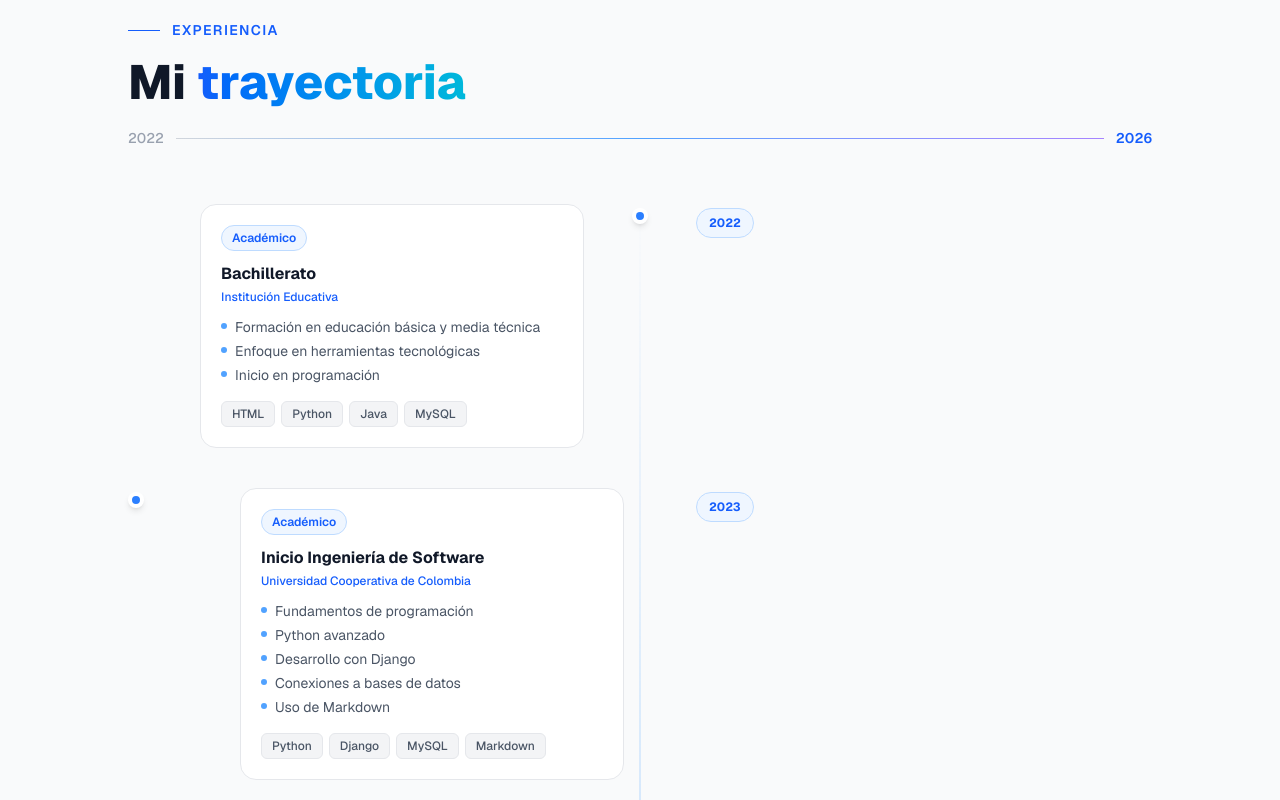
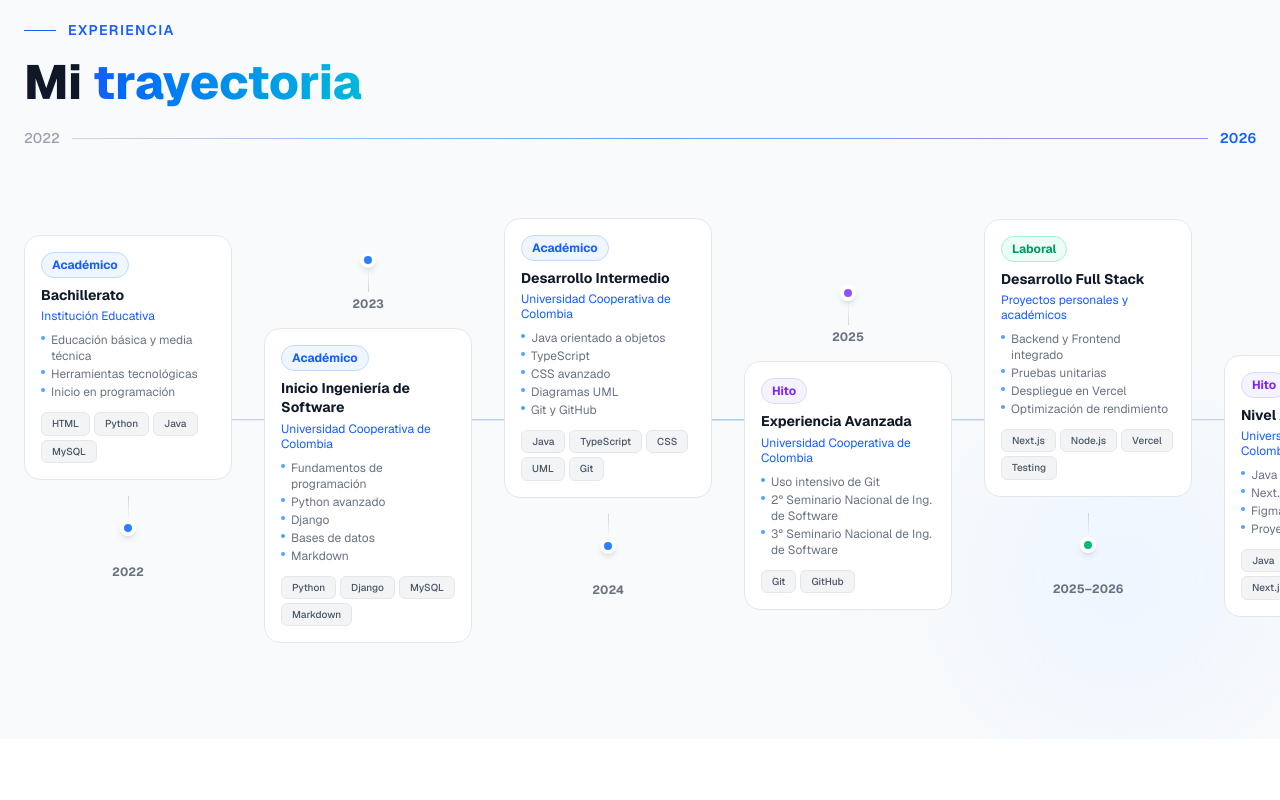
Before and after one commit to sebastiandavid98/portfolio-nextjs-sebastian, a Next.js app: page / in a window 1280 px wide. Shown: the part 2080-2880 px from the top of the page. Built offline with nearby package versions, Linux system fonts and the light colour scheme.

Commit message:
feat: timeline horizontal con cards arriba/abajo alternadas y scroll en móvil

```diff
--- a/app/sections/Experience.tsx
+++ b/app/sections/Experience.tsx
@@ -20,11 +20,7 @@ const timeline: Record<string, TimelineItem[]> = {
       title: "Bachillerato",
       institution: "Institución Educativa",
       type: "academic",
-      points: [
-        "Formación en educación básica y media técnica",
-        "Enfoque en herramientas tecnológicas",
-        "Inicio en programación",
-      ],
+      points: ["Educación básica y media técnica", "Herramientas tecnológicas", "Inicio en programación"],
       tech: ["HTML", "Python", "Java", "MySQL"],
     },
     {
@@ -32,13 +28,7 @@ const timeline: Record<string, TimelineItem[]> = {
       title: "Inicio Ingeniería de Software",
       institution: "Universidad Cooperativa de Colombia",
       type: "academic",
-      points: [
-        "Fundamentos de programación",
-        "Python avanzado",
-        "Desarrollo con Django",
-        "Conexiones a bases de datos",
-        "Uso de Markdown",
-      ],
+      points: ["Fundamentos de programación", "Python avanzado", "Django", "Bases de datos", "Markdown"],
       tech: ["Python", "Django", "MySQL", "Markdown"],
     },
     {
@@ -46,39 +36,23 @@ const timeline: Record<string, TimelineItem[]> = {
       title: "Desarrollo Intermedio",
       institution: "Universidad Cooperativa de Colombia",
       type: "academic",
-      points: [
-        "Java orientado a objetos",
-        "TypeScript",
-        "CSS avanzado",
-        "Diagramas UML",
-        "Historias de usuario",
-        "Git y GitHub",
-      ],
+      points: ["Java orientado a objetos", "TypeScript", "CSS avanzado", "Diagramas UML", "Git y GitHub"],
       tech: ["Java", "TypeScript", "CSS", "UML", "Git"],
     },
     {
       year: "2025",
-      title: "Experiencia Académica Avanzada",
+      title: "Experiencia Avanzada",
       institution: "Universidad Cooperativa de Colombia",
       type: "milestone",
-      points: [
-        "Uso intensivo de Git y flujos de trabajo colaborativos",
-        "Segundo Seminario Nacional de Ingeniería de Software",
-        "Tercer Seminario Nacional de Ingeniería de Software",
-      ],
+      points: ["Uso intensivo de Git", "2° Seminario Nacional de Ing. de Software", "3° Seminario Nacional de Ing. de Software"],
       tech: ["Git", "GitHub"],
     },
     {
-      year: "2025 – 2026",
+      year: "2025–2026",
       title: "Desarrollo Full Stack",
       institution: "Proyectos personales y académicos",
       type: "work",
-      points: [
-        "Desarrollo Backend y Frontend integrado",
-        "Pruebas unitarias y de integración",
-        "Despliegue en Vercel",
-        "Optimización de rendimiento",
-      ],
+      points: ["Backend y Frontend integrado", "Pruebas unitarias", "Despliegue en Vercel", "Optimización de rendimiento"],
       tech: ["Next.js", "Node.js", "Vercel", "Testing"],
     },
     {
@@ -86,12 +60,7 @@ const timeline: Record<string, TimelineItem[]> = {
       title: "Nivel Actual",
       institution: "Universidad Cooperativa de Colombia",
       type: "milestone",
-      points: [
-        "Java y TypeScript avanzado",
-        "Next.js y ecosistema React",
-        "Figma para diseño UI/UX",
-        "Desarrollo de proyectos completos",
-      ],
+      points: ["Java y TypeScript avanzado", "Next.js y React", "Figma UI/UX", "Proyectos completos"],
       tech: ["Java", "TypeScript", "Next.js", "Figma"],
     },
   ],
@@ -101,11 +70,7 @@ const timeline: Record<string, TimelineItem[]> = {
       title: "High School",
       institution: "Educational Institution",
       type: "academic",
-      points: [
-        "Basic and technical secondary education",
-        "Focus on technology tools",
-        "Introduction to programming",
-      ],
+      points: ["Basic and technical secondary education", "Technology tools", "Introduction to programming"],
       tech: ["HTML", "Python", "Java", "MySQL"],
     },
     {
@@ -113,13 +78,7 @@ const timeline: Record<string, TimelineItem[]> = {
       title: "Software Engineering — Start",
       institution: "Universidad Cooperativa de Colombia",
       type: "academic",
-      points: [
-        "Programming fundamentals",
-        "Advanced Python",
-        "Django development",
-        "Database connections",
-        "Markdown usage",
-      ],
+      points: ["Programming fundamentals", "Advanced Python", "Django", "Databases", "Markdown"],
       tech: ["Python", "Django", "MySQL", "Markdown"],
     },
     {
@@ -127,39 +86,23 @@ const timeline: Record<string, TimelineItem[]> = {
       title: "Intermediate Development",
       institution: "Universidad Cooperativa de Colombia",
       type: "academic",
-      points: [
-        "Object-oriented Java",
-        "TypeScript",
-        "Advanced CSS",
-        "UML diagrams",
-        "User stories",
-        "Git and GitHub",
-      ],
+      points: ["Object-oriented Java", "TypeScript", "Advanced CSS", "UML diagrams", "Git and GitHub"],
       tech: ["Java", "TypeScript", "CSS", "UML", "Git"],
     },
     {
       year: "2025",
-      title: "Advanced Academic Experience",
+      title: "Advanced Experience",
       institution: "Universidad Cooperativa de Colombia",
       type: "milestone",
-      points: [
-        "Intensive Git usage and collaborative workflows",
-        "2nd National Software Engineering Seminar",
-        "3rd National Software Engineering Seminar",
-      ],
+      points: ["Intensive Git usage", "2nd National Software Engineering Seminar", "3rd National Software Engineering Seminar"],
       tech: ["Git", "GitHub"],
     },
     {
-      year: "2025 – 2026",
+      year: "2025–2026",
       title: "Full Stack Development",
       institution: "Personal and academic projects",
       type: "work",
-      points: [
-        "Integrated Backend and Frontend development",
-        "Unit and integration testing",
-        "Deployment on Vercel",
-        "Performance optimization",
-      ],
+      points: ["Integrated Backend and Frontend", "Unit testing", "Vercel deployment", "Performance optimization"],
       tech: ["Next.js", "Node.js", "Vercel", "Testing"],
     },
     {
@@ -167,133 +110,88 @@ const timeline: Record<string, TimelineItem[]> = {
       title: "Current Level",
       institution: "Universidad Cooperativa de Colombia",
       type: "milestone",
-      points: [
-        "Advanced Java and TypeScript",
-        "Next.js and React ecosystem",
-        "Figma for UI/UX design",
-        "Complete project development",
-      ],
+      points: ["Advanced Java and TypeScript", "Next.js and React", "Figma UI/UX", "Complete projects"],
       tech: ["Java", "TypeScript", "Next.js", "Figma"],
     },
   ],
   fr: [
     {
-      year: "2022",
-      title: "Lycée",
-      institution: "Établissement scolaire",
-      type: "academic",
-      points: [
-        "Formation secondaire technique",
-        "Accent sur les outils technologiques",
-        "Introduction à la programmation",
-      ],
+      year: "2022", title: "Lycée", institution: "Établissement scolaire", type: "academic",
+      points: ["Formation secondaire technique", "Outils technologiques", "Introduction à la programmation"],
       tech: ["HTML", "Python", "Java", "MySQL"],
     },
     {
-      year: "2023",
-      title: "Début Génie Logiciel",
-      institution: "Universidad Cooperativa de Colombia",
-      type: "academic",
-      points: [
-        "Fondamentaux de la programmation",
-        "Python avancé",
-        "Développement avec Django",
-        "Connexions aux bases de données",
-      ],
+      year: "2023", title: "Début Génie Logiciel", institution: "Universidad Cooperativa de Colombia", type: "academic",
+      points: ["Fondamentaux de programmation", "Python avancé", "Django", "Bases de données"],
       tech: ["Python", "Django", "MySQL"],
     },
     {
-      year: "2024",
-      title: "Développement Intermédiaire",
-      institution: "Universidad Cooperativa de Colombia",
-      type: "academic",
-      points: ["Java orienté objet", "TypeScript", "CSS avancé", "Diagrammes UML", "Git et GitHub"],
+      year: "2024", title: "Développement Intermédiaire", institution: "Universidad Cooperativa de Colombia", type: "academic",
+      points: ["Java orienté objet", "TypeScript", "CSS avancé", "UML", "Git"],
       tech: ["Java", "TypeScript", "CSS", "UML", "Git"],
     },
     {
-      year: "2025",
-      title: "Expérience Académique Avancée",
-      institution: "Universidad Cooperativa de Colombia",
-      type: "milestone",
-      points: ["Utilisation intensive de Git", "2ème Séminaire National", "3ème Séminaire National"],
+      year: "2025", title: "Expérience Avancée", institution: "Universidad Cooperativa de Colombia", type: "milestone",
+      points: ["Git intensif", "2ème Séminaire National", "3ème Séminaire National"],
       tech: ["Git", "GitHub"],
     },
     {
-      year: "2025 – 2026",
-      title: "Développement Full Stack",
-      institution: "Projets personnels et académiques",
-      type: "work",
-      points: ["Backend et Frontend intégrés", "Tests unitaires", "Déploiement sur Vercel"],
+      year: "2025–2026", title: "Développement Full Stack", institution: "Projets personnels", type: "work",
+      points: ["Backend et Frontend", "Tests unitaires", "Déploiement Vercel"],
       tech: ["Next.js", "Node.js", "Vercel"],
     },
     {
-      year: "2026",
-      title: "Niveau Actuel",
-      institution: "Universidad Cooperativa de Colombia",
-      type: "milestone",
+      year: "2026", title: "Niveau Actuel", institution: "Universidad Cooperativa de Colombia", type: "milestone",
       points: ["Java et TypeScript avancés", "Next.js", "Figma", "Projets complets"],
       tech: ["Java", "TypeScript", "Next.js", "Figma"],
     },
   ],
   ja: [
     {
-      year: "2022",
-      title: "高校",
-      institution: "教育機関",
-      type: "academic",
-      points: ["基礎・技術中等教育", "技術ツールへの注力", "プログラミング入門"],
+      year: "2022", title: "高校", institution: "教育機関", type: "academic",
+      points: ["基礎・技術中等教育", "技術ツール", "プログラミング入門"],
       tech: ["HTML", "Python", "Java", "MySQL"],
     },
     {
-      year: "2023",
-      title: "ソフトウェアエンジニアリング開始",
-      institution: "Universidad Cooperativa de Colombia",
-      type: "academic",
-      points: ["プログラミング基礎", "Python上級", "Django開発", "データベース接続"],
+      year: "2023", title: "ソフトウェアエンジニアリング開始", institution: "Universidad Cooperativa de Colombia", type: "academic",
+      points: ["プログラミング基礎", "Python上級", "Django", "データベース"],
       tech: ["Python", "Django", "MySQL"],
     },
     {
-      year: "2024",
-      title: "中級開発",
-      institution: "Universidad Cooperativa de Colombia",
-      type: "academic",
-      points: ["オブジェクト指向Java", "TypeScript", "高度なCSS", "UML図", "Git"],
+      year: "2024", title: "中級開発", institution: "Universidad Cooperativa de Colombia", type: "academic",
+      points: ["オブジェクト指向Java", "TypeScript", "高度なCSS", "UML", "Git"],
       tech: ["Java", "TypeScript", "CSS", "UML", "Git"],
     },
     {
-      year: "2025",
-      title: "高度な学術経験",
-      institution: "Universidad Cooperativa de Colombia",
-      type: "milestone",
+      year: "2025", title: "高度な学術経験", institution: "Universidad Cooperativa de Colombia", type: "milestone",
       points: ["Git集中使用", "第2回全国セミナー", "第3回全国セミナー"],
       tech: ["Git", "GitHub"],
     },
     {
-      year: "2025 – 2026",
-      title: "フルスタック開発",
-      institution: "個人・学術プロジェクト",
-      type: "work",
+      year: "2025–2026", title: "フルスタック開発", institution: "個人・学術プロジェクト", type: "work",
       points: ["バックエンド・フロントエンド統合", "ユニットテスト", "Vercelデプロイ"],
       tech: ["Next.js", "Node.js", "Vercel"],
     },
     {
-      year: "2026",
-      title: "現在のレベル",
-      institution: "Universidad Cooperativa de Colombia",
-      type: "milestone",
-      points: ["Java・TypeScript上級", "Next.js", "Figma", "完全なプロジェクト開発"],
+      year: "2026", title: "現在のレベル", institution: "Universidad Cooperativa de Colombia", type: "milestone",
+      points: ["Java・TypeScript上級", "Next.js", "Figma", "完全なプロジェクト"],
       tech: ["Java", "TypeScript", "Next.js", "Figma"],
     },
   ],
 };
 
 const typeConfig = {
-  academic:  { dot: "bg-blue-500",   badge: "bg-blue-50 dark:bg-blue-500/10 text-blue-600 dark:text-blue-400 border-blue-200 dark:border-blue-500/20",  label: { es: "Académico", en: "Academic", fr: "Académique", ja: "学術" } },
-  work:      { dot: "bg-emerald-500", badge: "bg-emerald-50 dark:bg-emerald-500/10 text-emerald-600 dark:text-emerald-400 border-emerald-200 dark:border-emerald-500/20", label: { es: "Laboral", en: "Work", fr: "Professionnel", ja: "職歴" } },
-  milestone: { dot: "bg-violet-500",  badge: "bg-violet-50 dark:bg-violet-500/10 text-violet-600 dark:text-violet-400 border-violet-200 dark:border-violet-500/20",  label: { es: "Hito", en: "Milestone", fr: "Étape clé", ja: "マイルストーン" } },
+  academic:  { dot: "bg-blue-500",    line: "border-blue-400",   badge: "bg-blue-50 dark:bg-blue-500/10 text-blue-600 dark:text-blue-400 border-blue-200 dark:border-blue-500/20",    label: { es: "Académico", en: "Academic",     fr: "Académique",    ja: "学術" } },
+  work:      { dot: "bg-emerald-500", line: "border-emerald-400", badge: "bg-emerald-50 dark:bg-emerald-500/10 text-emerald-600 dark:text-emerald-400 border-emerald-200 dark:border-emerald-500/20", label: { es: "Laboral",   en: "Work",          fr: "Professionnel", ja: "職歴" } },
+  milestone: { dot: "bg-violet-500",  line: "border-violet-400",  badge: "bg-violet-50 dark:bg-violet-500/10 text-violet-600 dark:text-violet-400 border-violet-200 dark:border-violet-500/20",   label: { es: "Hito",      en: "Milestone",     fr: "Étape clé",     ja: "マイルストーン" } },
 };
 
-function TimelineCard({ item, index, lang }: { item: TimelineItem; index: number; lang: string }) {
+function HorizontalCard({ item, index, lang, position }: {
+  item: TimelineItem;
+  index: number;
+  lang: string;
+  position: "top" | "bottom";
+}) {
   const ref = useRef<HTMLDivElement>(null);
   const cfg = typeConfig[item.type];
 
@@ -302,101 +200,90 @@ function TimelineCard({ item, index, lang }: { item: TimelineItem; index: number
     if (!el) return;
     const observer = new IntersectionObserver(
       ([entry]) => { if (entry.isIntersecting) { el.classList.add("is-visible"); observer.disconnect(); } },
-      { threshold: 0.15 }
+      { threshold: 0.1 }
     );
     observer.observe(el);
     return () => observer.disconnect();
   }, []);
 
-  const isLeft = index % 2 === 0;
-
   return (
     <div
       ref={ref}
-      className="timeline-item relative flex items-start gap-0 md:gap-6"
-      style={{ transitionDelay: `${index * 0.08}s` }}
+      className="timeline-item flex flex-col items-center"
+      style={{ transitionDelay: `${index * 0.1}s` }}
     >
-      {/* Desktop: left side content */}
-      <div className={`hidden md:flex flex-1 ${isLeft ? "justify-end pr-6" : "justify-start pl-6 order-last"}`}>
-        {isLeft && (
-          <div className="max-w-sm w-full">
-            <CardContent item={item} cfg={cfg} lang={lang} />
-          </div>
-        )}
-        {!isLeft && (
-          <span className={`mt-1 inline-block text-xs font-bold px-3 py-1.5 rounded-full border ${cfg.badge}`}>
-            {item.year}
-          </span>
-        )}
-      </div>
-
-      {/* Center dot */}
-      <div className="hidden md:flex flex-col items-center shrink-0 pt-1">
-        <div className={`w-4 h-4 rounded-full ${cfg.dot} border-4 border-white dark:border-[#060D1F] shadow-md z-10`} />
-      </div>
-
-      {/* Desktop: right side content */}
-      <div className={`hidden md:flex flex-1 ${isLeft ? "justify-start pl-6" : "justify-end pr-6"}`}>
-        {!isLeft && (
-          <div className="max-w-sm w-full">
-            <CardContent item={item} cfg={cfg} lang={lang} />
-          </div>
-        )}
-        {isLeft && (
-          <span className={`mt-1 inline-block text-xs font-bold px-3 py-1.5 rounded-full border ${cfg.badge}`}>
-            {item.year}
-          </span>
-        )}
-      </div>
-
-      {/* Mobile: full width */}
-      <div className="md:hidden flex gap-4 w-full pl-2">
-        <div className="flex flex-col items-center shrink-0 pt-1.5">
-          <div className={`w-3.5 h-3.5 rounded-full ${cfg.dot} border-4 border-white dark:border-[#060D1F] shadow-md z-10`} />
-          <div className="w-px flex-1 bg-gradient-to-b from-gray-300 dark:from-slate-700 to-transparent mt-1" />
-        </div>
-        <div className="flex-1 pb-6">
+      {/* Top card or spacer */}
+      {position === "top" ? (
+        <div className="group w-52 bg-white dark:bg-[#0F1E3A] border border-gray-200 dark:border-[#1A2E50] rounded-2xl p-4 hover:border-blue-300 dark:hover:border-blue-500/40 hover:shadow-xl hover:shadow-blue-500/10 hover:-translate-y-1 transition-all duration-300 mb-4">
           <span className={`inline-block text-xs font-bold px-2.5 py-1 rounded-full border mb-2 ${cfg.badge}`}>
-            {item.year}
-          </span>
-          <CardContent item={item} cfg={cfg} lang={lang} />
-        </div>
-      </div>
-    </div>
-  );
-}
-
-function CardContent({ item, cfg, lang }: { item: TimelineItem; cfg: typeof typeConfig.academic; lang: string }) {
-  return (
-    <div className="group bg-white dark:bg-[#0F1E3A] border border-gray-200 dark:border-[#1A2E50] rounded-2xl p-5 hover:border-blue-300 dark:hover:border-blue-500/40 hover:shadow-xl hover:shadow-blue-500/8 hover:-translate-y-1 transition-all duration-300">
-      {/* Type badge */}
-      <span className={`inline-flex items-center text-xs font-semibold px-2.5 py-1 rounded-full border mb-3 ${cfg.badge}`}>
             {cfg.label[lang as keyof typeof cfg.label] ?? cfg.label.es}
           </span>
-
-      <h3 className="text-gray-900 dark:text-white font-bold text-base leading-snug mb-1 group-hover:text-blue-600 dark:group-hover:text-blue-400 transition-colors duration-200">
+          <h3 className="text-gray-900 dark:text-white font-bold text-sm leading-snug mb-1 group-hover:text-blue-600 dark:group-hover:text-blue-400 transition-colors">
             {item.title}
           </h3>
-
           {item.institution && (
-        <p className="text-blue-600 dark:text-blue-400 text-xs font-medium mb-3">{item.institution}</p>
+            <p className="text-blue-600 dark:text-blue-400 text-xs mb-2 leading-tight">{item.institution}</p>
           )}
-
-      <ul className="space-y-1 mb-4">
+          <ul className="space-y-0.5 mb-3">
             {item.points.map((p, i) => (
-          <li key={i} className="flex items-start gap-2 text-gray-600 dark:text-slate-400 text-sm">
-            <span className="mt-1.5 w-1.5 h-1.5 rounded-full bg-blue-400 dark:bg-blue-500 shrink-0" />
+              <li key={i} className="flex items-start gap-1.5 text-gray-500 dark:text-slate-400 text-xs">
+                <span className="mt-1 w-1 h-1 rounded-full bg-blue-400 shrink-0" />
                 {p}
               </li>
             ))}
           </ul>
+          {item.tech && (
+            <div className="flex flex-wrap gap-1">
+              {item.tech.map((t) => <TechPill key={t} label={t} className="text-[10px] px-2 py-0.5" />)}
+            </div>
+          )}
+        </div>
+      ) : (
+        <div className="h-4 mb-4" />
+      )}
 
-      {item.tech && item.tech.length > 0 && (
-        <div className="flex flex-wrap gap-1.5">
-          {item.tech.map((t) => (
-            <TechPill key={t} label={t} />
+      {/* Connector line top */}
+      <div className={`w-px h-6 ${position === "top" ? "bg-gradient-to-b from-gray-300 dark:from-slate-600 to-transparent" : "bg-transparent"}`} />
+
+      {/* Dot */}
+      <div className={`w-4 h-4 rounded-full ${cfg.dot} border-4 border-white dark:border-[#060D1F] shadow-md z-10 shrink-0`} />
+
+      {/* Connector line bottom */}
+      <div className={`w-px h-6 ${position === "bottom" ? "bg-gradient-to-t from-gray-300 dark:from-slate-600 to-transparent" : "bg-transparent"}`} />
+
+      {/* Year label */}
+      <span className="text-xs font-bold text-gray-500 dark:text-slate-400 mt-1 mb-2 whitespace-nowrap">
+        {item.year}
+      </span>
+
+      {/* Bottom card or spacer */}
+      {position === "bottom" ? (
+        <div className="group w-52 bg-white dark:bg-[#0F1E3A] border border-gray-200 dark:border-[#1A2E50] rounded-2xl p-4 hover:border-blue-300 dark:hover:border-blue-500/40 hover:shadow-xl hover:shadow-blue-500/10 hover:translate-y-1 transition-all duration-300 mt-2">
+          <span className={`inline-block text-xs font-bold px-2.5 py-1 rounded-full border mb-2 ${cfg.badge}`}>
+            {cfg.label[lang as keyof typeof cfg.label] ?? cfg.label.es}
+          </span>
+          <h3 className="text-gray-900 dark:text-white font-bold text-sm leading-snug mb-1 group-hover:text-blue-600 dark:group-hover:text-blue-400 transition-colors">
+            {item.title}
+          </h3>
+          {item.institution && (
+            <p className="text-blue-600 dark:text-blue-400 text-xs mb-2 leading-tight">{item.institution}</p>
+          )}
+          <ul className="space-y-0.5 mb-3">
+            {item.points.map((p, i) => (
+              <li key={i} className="flex items-start gap-1.5 text-gray-500 dark:text-slate-400 text-xs">
+                <span className="mt-1 w-1 h-1 rounded-full bg-blue-400 shrink-0" />
+                {p}
+              </li>
             ))}
+          </ul>
+          {item.tech && (
+            <div className="flex flex-wrap gap-1">
+              {item.tech.map((t) => <TechPill key={t} label={t} className="text-[10px] px-2 py-0.5" />)}
             </div>
+          )}
+        </div>
+      ) : (
+        <div className="h-4" />
       )}
     </div>
   );
@@ -410,7 +297,7 @@ export default function Experience() {
     <section id="experience" className="relative bg-gray-50 dark:bg-slate-900 py-20 px-6 overflow-hidden">
       <div className="absolute bottom-0 right-0 w-80 h-80 bg-blue-50 dark:bg-blue-500/5 rounded-full blur-3xl pointer-events-none" />
 
-      <div className="relative max-w-5xl mx-auto">
+      <div className="relative max-w-7xl mx-auto">
 
         <SectionHeader
           label={t.experience.label}
@@ -419,32 +306,44 @@ export default function Experience() {
           className="mb-4"
         />
 
-        {/* Year range bar */}
-        <div className="animate-fade-up delay-100 flex items-center gap-3 mb-14">
+        {/* Year range */}
+        <div className="animate-fade-up delay-100 flex items-center gap-3 mb-12">
           <span className="text-gray-400 dark:text-slate-500 text-sm font-medium">2022</span>
           <div className="flex-1 h-px bg-gradient-to-r from-gray-300 via-blue-400 to-violet-400 dark:from-slate-700 dark:via-blue-500 dark:to-violet-500" />
           <span className="text-blue-600 dark:text-blue-400 text-sm font-semibold">2026</span>
         </div>
 
-        {/* Timeline */}
-        <div className="relative">
-          {/* Vertical center line — desktop */}
-          <div className="hidden md:block absolute left-1/2 top-0 bottom-0 w-px bg-gradient-to-b from-transparent via-blue-300 dark:via-blue-700/60 to-transparent -translate-x-1/2" />
+        {/* Horizontal timeline — scrollable on mobile */}
+        <div className="overflow-x-auto pb-4 -mx-6 px-6">
+          <div className="inline-flex items-center min-w-max relative">
 
-          <div className="space-y-8 md:space-y-10">
+            {/* Horizontal center line */}
+            <div className="absolute left-0 right-0 top-1/2 -translate-y-1/2 h-px bg-gradient-to-r from-transparent via-blue-300 dark:via-blue-700/60 to-transparent pointer-events-none" />
+
+            {/* Cards */}
+            <div className="flex items-center gap-0">
               {items.map((item, i) => (
-              <TimelineCard key={i} item={item} index={i} lang={lang} />
+                <div key={i} className="flex items-center">
+                  <HorizontalCard
+                    item={item}
+                    index={i}
+                    lang={lang}
+                    position={i % 2 === 0 ? "top" : "bottom"}
+                  />
+                  {/* Connector between cards */}
+                  {i < items.length - 1 && (
+                    <div className="w-8 h-px bg-gradient-to-r from-gray-300 to-gray-300 dark:from-slate-600 dark:to-slate-600 shrink-0 self-center" />
+                  )}
+                </div>
               ))}
             </div>
           </div>
+        </div>
 
-        {/* End cap */}
-        <div className="flex justify-center mt-10">
-          <div className="flex flex-col items-center gap-1">
-            <div className="w-3 h-3 rounded-full bg-gradient-to-br from-blue-600 to-violet-500 shadow-lg shadow-blue-500/30" />
-            <div className="w-px h-6 bg-gradient-to-b from-blue-400 to-transparent dark:from-blue-600" />
-          </div>
-        </div>
+        {/* Mobile fallback hint */}
+        <p className="text-center text-gray-400 dark:text-slate-600 text-xs mt-4 md:hidden">
+          ← Desliza para ver más →
+        </p>
 
       </div>
     </section>
```
Lines whose indentation alone changed are shown as unchanged.
